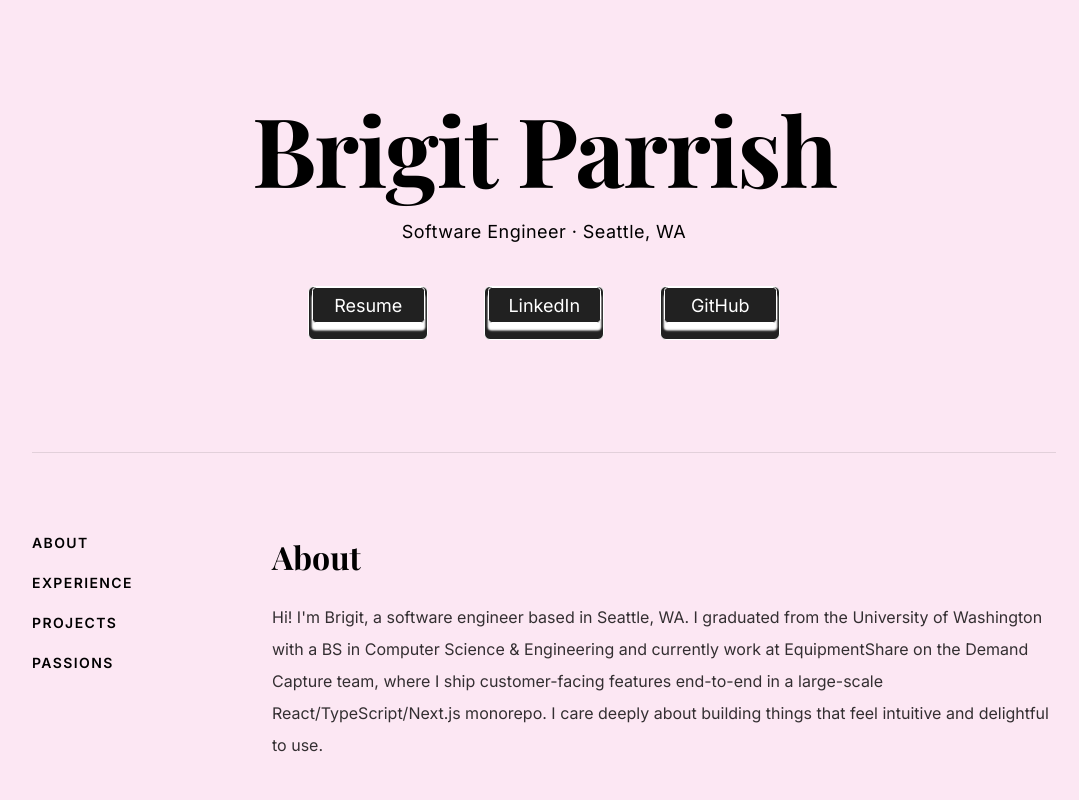
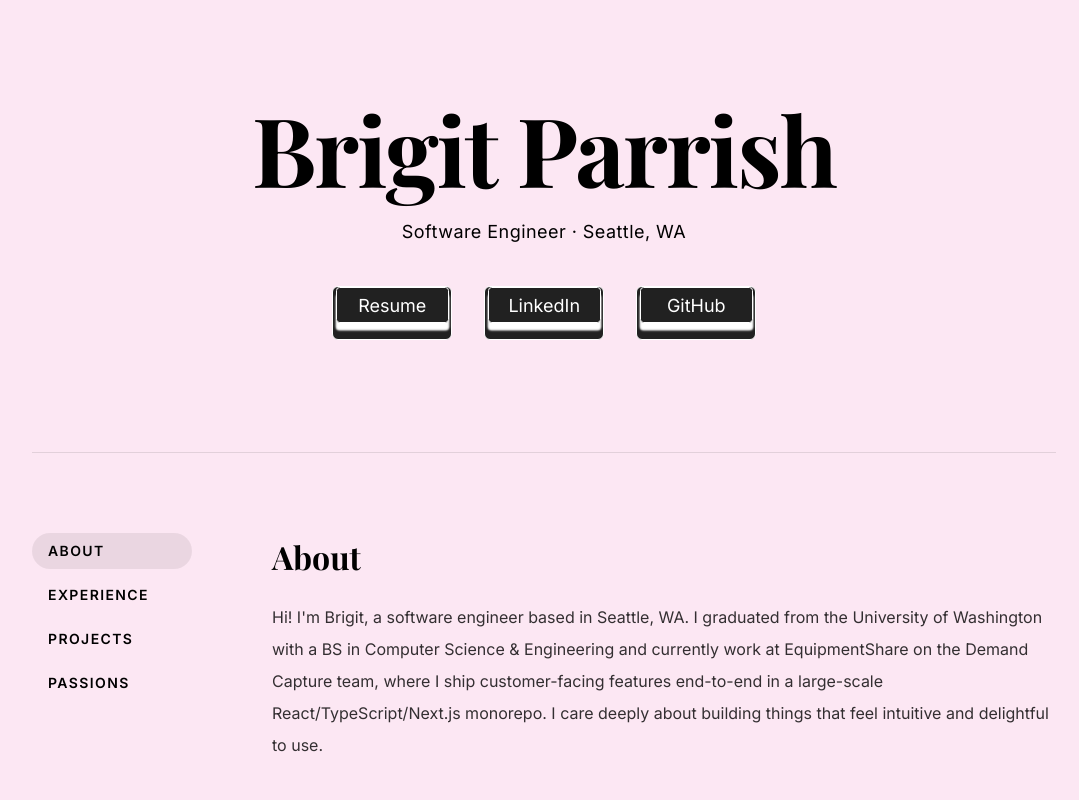
Before and after one commit to brigit-parrish/portfolio, a Next.js app: page / in a window 1280 px wide. Shown: the top 800 px of the page, without its empty margins (96-1175 px from the left). Built offline with nearby package versions, Linux system fonts and the light colour scheme; a web font is replaced by a local one.

Commit message:
made website mobile friendly

```diff
--- a/app/page.tsx
+++ b/app/page.tsx
@@ -1,21 +1,49 @@
+"use client";
+
+import { useEffect, useState } from "react";
 import LinkButton from "@/src/buttons/link-button";
 
 export default function Home() {
+  const [activeSection, setActiveSection] = useState("about");
+  const [menuOpen, setMenuOpen] = useState(false);
+
+  useEffect(() => {
+    const sections = ["about", "experience", "projects", "passions"];
+    const observers: IntersectionObserver[] = [];
+    sections.forEach((id) => {
+      const el = document.getElementById(id);
+      if (!el) return;
+      const observer = new IntersectionObserver(
+        ([entry]) => { if (entry.isIntersecting) setActiveSection(id); },
+        { threshold: 0.3 }
+      );
+      observer.observe(el);
+      observers.push(observer);
+    });
+    return () => observers.forEach(o => o.disconnect());
+  }, []);
+
+  const navItems = [
+    { id: "about", label: "About" },
+    { id: "experience", label: "Experience" },
+    { id: "projects", label: "Projects" },
+    { id: "passions", label: "Passions" },
+  ];
+
   return (
     <main
-      className="min-h-screen px-16 py-24"
-      style={{ background: 'var(--background)', fontFamily: 'var(--font-inter)' }}
+      className="min-h-screen px-6 md:px-16 py-24"
+      style={{ background: "var(--background)", fontFamily: "var(--font-inter)" }}
     >
-
       {/* HERO */}
       <div className="flex flex-col items-center text-center mb-28">
         <h1
           className="font-bold fade-in"
           style={{
-            fontFamily: 'var(--font-playfair)',
-            fontSize: 'clamp(3rem, 8vw, 6rem)',
+            fontFamily: "var(--font-playfair)",
+            fontSize: "clamp(3rem, 8vw, 6rem)",
             lineHeight: 1.1,
-            letterSpacing: '-0.02em',
+            letterSpacing: "-0.02em",
           }}
         >
           Brigit Parrish
@@ -23,7 +51,7 @@ export default function Home() {
         <p className="mt-4 text-lg tracking-wide opacity-70 fade-in-delay">
           Software Engineer · Seattle, WA
         </p>
-        <div className="flex flex-row gap-14 mt-10 fade-in-delay-2">
+        <div className="flex flex-row flex-wrap justify-center gap-8 mt-10 fade-in-delay-2">
           <LinkButton label="Resume" href="/brigit-parrish-resume.pdf" />
           <LinkButton label="LinkedIn" href="https://linkedin.com/in/brigitparrish" />
           <LinkButton label="GitHub" href="https://github.com/brigit-parrish" />
@@ -33,15 +61,58 @@ export default function Home() {
       {/* DIVIDER */}
       <div className="max-w-5xl mx-auto border-t border-black/10 mb-20" />
 
+      {/* MOBILE HAMBURGER */}
+      <div className="md:hidden flex justify-end mb-8 relative">
+        <button
+          onClick={() => setMenuOpen(!menuOpen)}
+          className="flex flex-col gap-1.5 p-2"
+        >
+          <span className={`block w-6 h-0.5 bg-black transition-all ${menuOpen ? "rotate-45 translate-y-2" : ""}`} />
+          <span className={`block w-6 h-0.5 bg-black transition-all ${menuOpen ? "opacity-0" : ""}`} />
+          <span className={`block w-6 h-0.5 bg-black transition-all ${menuOpen ? "-rotate-45 -translate-y-2" : ""}`} />
+        </button>
+
+        {menuOpen && (
+          <div
+            className="absolute top-10 right-0 z-50 flex flex-col gap-2 p-4 rounded-2xl"
+            style={{ background: "rgba(255,255,255,0.85)", backdropFilter: "blur(12px)", border: "1px solid rgba(0,0,0,0.08)" }}
+          >
+            {navItems.map((item, index) => (
+              <a
+                key={index}
+                href={`#${item.id}`}
+                onClick={() => setMenuOpen(false)}
+                className="text-sm font-semibold uppercase tracking-widest px-4 py-2 rounded-full transition-all"
+                style={{
+                  background: activeSection === item.id ? "rgba(0,0,0,0.08)" : "transparent",
+                  color: "#000",
+                }}
+              >
+                {item.label}
+              </a>
+            ))}
+          </div>
+        )}
+      </div>
+
       {/* MAIN CONTENT */}
-      <div className="flex flex-row gap-20 max-w-5xl mx-auto">
+      <div className="flex flex-col md:flex-row gap-20 max-w-5xl mx-auto">
 
-        {/* LEFT SIDEBAR NAV */}
-        <nav className="sticky top-24 h-fit flex flex-col gap-5 w-40 shrink-0">
-          <a href="#about" className="text-sm font-semibold uppercase tracking-widest hover:opacity-40 transition-opacity">About</a>
-          <a href="#experience" className="text-sm font-semibold uppercase tracking-widest hover:opacity-40 transition-opacity">Experience</a>
-          <a href="#projects" className="text-sm font-semibold uppercase tracking-widest hover:opacity-40 transition-opacity">Projects</a>
-          <a href="#passions" className="text-sm font-semibold uppercase tracking-widest hover:opacity-40 transition-opacity">Passions</a>
+        {/* SIDEBAR NAV - desktop only */}
+        <nav className="hidden md:flex sticky top-24 h-fit flex-col gap-2 w-40 shrink-0">
+          {navItems.map((item, index) => (
+            <a
+              key={index}
+              href={`#${item.id}`}
+              className="text-sm font-semibold uppercase tracking-widest px-4 py-2 rounded-full transition-all hover:opacity-60"
+              style={{
+                background: activeSection === item.id ? "rgba(0,0,0,0.07)" : "transparent",
+                color: "#000",
+              }}
+            >
+              {item.label}
+            </a>
+          ))}
         </nav>
 
         {/* RIGHT CONTENT */}
@@ -49,10 +120,7 @@ export default function Home() {
 
           {/* ABOUT */}
           <section id="about">
-            <h2
-              className="font-bold mb-5"
-              style={{ fontFamily: 'var(--font-playfair)', fontSize: '2rem' }}
-            >
+            <h2 className="font-bold mb-5" style={{ fontFamily: "var(--font-playfair)", fontSize: "2rem" }}>
               About
             </h2>
             <p className="text-base leading-8 opacity-80">
@@ -62,14 +130,10 @@ export default function Home() {
 
           {/* EXPERIENCE */}
           <section id="experience">
-            <h2
-              className="font-bold mb-8"
-              style={{ fontFamily: 'var(--font-playfair)', fontSize: '2rem' }}
-            >
+            <h2 className="font-bold mb-8" style={{ fontFamily: "var(--font-playfair)", fontSize: "2rem" }}>
               Experience
             </h2>
             <div className="flex flex-col gap-10">
-
               <div className="flex flex-col gap-1">
                 <div className="flex flex-row justify-between items-baseline">
                   <p className="text-base font-semibold">EquipmentShare</p>
@@ -97,64 +161,52 @@ export default function Home() {
                   <li className="text-sm leading-7 opacity-80">Implemented backend logic in Python with DynamoDB and AWS CDK, and frontend components in React/JavaScript.</li>
                 </ul>
               </div>
-
             </div>
           </section>
 
           {/* PROJECTS */}
           <section id="projects">
-            <h2
-              className="font-bold mb-5"
-              style={{ fontFamily: 'var(--font-playfair)', fontSize: '2rem' }}
-            >
+            <h2 className="font-bold mb-5" style={{ fontFamily: "var(--font-playfair)", fontSize: "2rem" }}>
               Projects
             </h2>
-
             <a
               href="https://job-radar-4vrf.vercel.app"
               target="_blank"
               rel="noopener noreferrer"
-              style={{ textDecoration: 'none', display: 'block', maxWidth: '320px' }}
+              style={{ textDecoration: "none", display: "block", maxWidth: "320px" }}
             >
               <div
                 className="rounded-2xl overflow-hidden transition-all hover:scale-[1.02]"
-                style={{ border: '1px solid rgba(0,0,0,0.08)', background: 'rgba(0,0,0,0.02)' }}
+                style={{ border: "1px solid rgba(0,0,0,0.08)", background: "rgba(0,0,0,0.02)" }}
               >
-                <div
-                  className="relative overflow-hidden"
-                  style={{ height: '120px', background: '#111113' }}
-                >
+                <div className="relative overflow-hidden" style={{ height: "120px", background: "#111113" }}>
                   <iframe
                     src="https://job-radar-4vrf.vercel.app"
                     style={{
-                      width: '150%',
-                      height: '150%',
-                      transform: 'scale(0.67)',
-                      transformOrigin: 'top left',
-                      border: 'none',
-                      pointerEvents: 'none',
+                      width: "150%",
+                      height: "150%",
+                      transform: "scale(0.67)",
+                      transformOrigin: "top left",
+                      border: "none",
+                      pointerEvents: "none",
                     }}
                   />
-                  <div style={{ position: 'absolute', inset: 0 }} />
+                  <div style={{ position: "absolute", inset: 0 }} />
                 </div>
                 <div className="p-4">
                   <div className="flex items-center justify-between mb-1">
-                    <p className="font-semibold text-sm" style={{ fontFamily: 'var(--font-inter)' }}>
-                      Job Radar
-                    </p>
-                    <p className="text-xs opacity-40" style={{ fontFamily: 'var(--font-inter)' }}>
-                      2026 ↗
-                    </p>
+                    <p className="font-semibold text-sm">Job Radar</p>
+                    <p className="text-xs opacity-40">2026 ↗</p>
                   </div>
-                  <p className="text-xs leading-relaxed opacity-60" style={{ fontFamily: 'var(--font-inter)' }}>
+                  <p className="text-xs leading-relaxed opacity-60">
                     AI-powered job application tracker using Gmail, Claude AI, and Google Calendar.
                   </p>
                   <div className="flex flex-wrap gap-1.5 mt-3">
-                    {['Next.js', 'Claude AI', 'Gmail API', 'Supabase'].map(tag => (
+                    {["Next.js", "Claude AI", "Gmail API", "Supabase"].map((tag, index) => (
                       <span
-                        key={tag}
+                        key={index}
                         className="text-xs px-2 py-0.5 rounded-full"
-                        style={{ background: 'rgba(0,0,0,0.06)', fontFamily: 'var(--font-inter)' }}
+                        style={{ background: "rgba(0,0,0,0.06)" }}
                       >
                         {tag}
                       </span>
@@ -163,27 +215,18 @@ export default function Home() {
                 </div>
               </div>
             </a>
-
-            <p className="text-sm mt-4 opacity-60" style={{ fontFamily: 'var(--font-inter)' }}>
-              Want to try it?{' '}
-              <a
-                href="mailto:brigitjacqueline@gmail.com"
-                style={{ textDecoration: 'underline', opacity: 1 }}
-              >
+            <p className="text-sm mt-4 opacity-60">
+              Want to try it?{" "}
+              <a href="mailto:brigitjacqueline@gmail.com" style={{ textDecoration: "underline", opacity: 1 }}>
                 Reach out
               </a>
-              {' '}and I'll add you as a test user.
+              {" "}and I'll add you as a test user.
             </p>
-
           </section>
-
 
           {/* PASSIONS */}
           <section id="passions">
-            <h2
-              className="font-bold mb-5"
-              style={{ fontFamily: 'var(--font-playfair)', fontSize: '2rem' }}
-            >
+            <h2 className="font-bold mb-5" style={{ fontFamily: "var(--font-playfair)", fontSize: "2rem" }}>
               Passions
             </h2>
             <p className="text-base leading-8 opacity-80">
```
